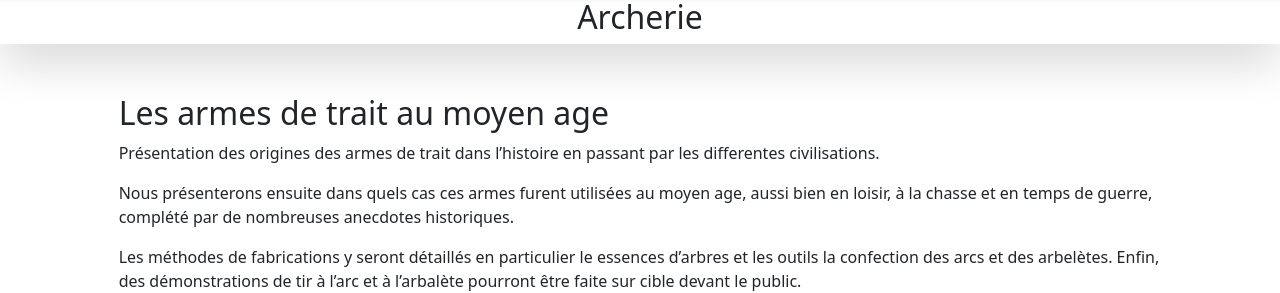
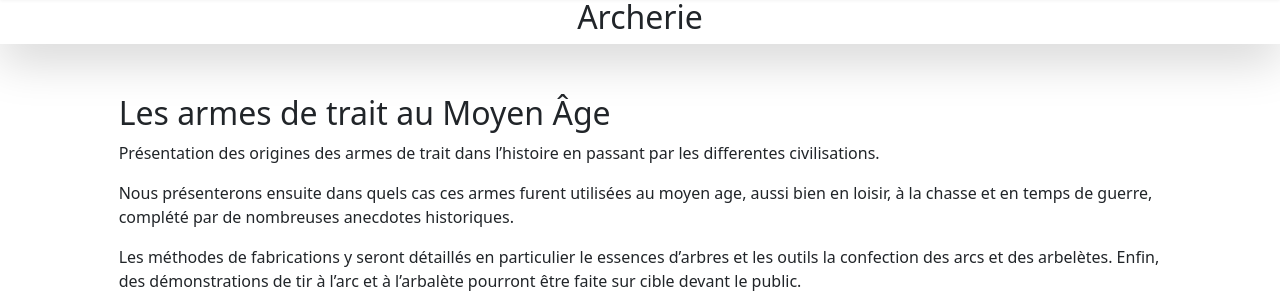
Before and after one commit to Beinva/KerEddu.github.io, a Jekyll site: the page built from _posts/2022-11-29-archerie.markdown, in a window 1280 px wide and 900 px high. Shown: the part 402-695 px from the top of the window. Built offline with Jekyll 4.4.1, drawn with Linux system fonts in a browser that asks for light colours; nearby versions of some CDN libraries.

Commit message:
push article

```diff
--- a/_posts/2022-11-29-archerie.markdown
+++ b/_posts/2022-11-29-archerie.markdown
@@ -4,7 +4,7 @@ categories: Archerie
 img: /asset/img/PXL_20210718_125427885._exported_1868_1626636098988.jpg
 permalink: /ateliers/archerie/
 ---
-## Les armes de trait au moyen age
+## Les armes de trait au Moyen Âge
 
 Présentation des origines des armes de trait dans l'histoire en passant par les differentes civilisations.
 
--- a/_posts/2022-11-29-guerre-paysans.markdown
+++ b/_posts/2022-11-29-guerre-paysans.markdown
@@ -6,7 +6,7 @@ img: https://manuscriptminiatures.com/image/9950
 permalink: /ateliers/les_paysanset_et_la_guerre/
 ---
 ## La Guerre des paysans
-Présentation sur le rôle des civils dans les conflits et l'organisation militaire au moyen âge.
+Présentation sur le rôle des civils dans les conflits et l'organisation militaire au Moyen Âge.
 
 
 
```
